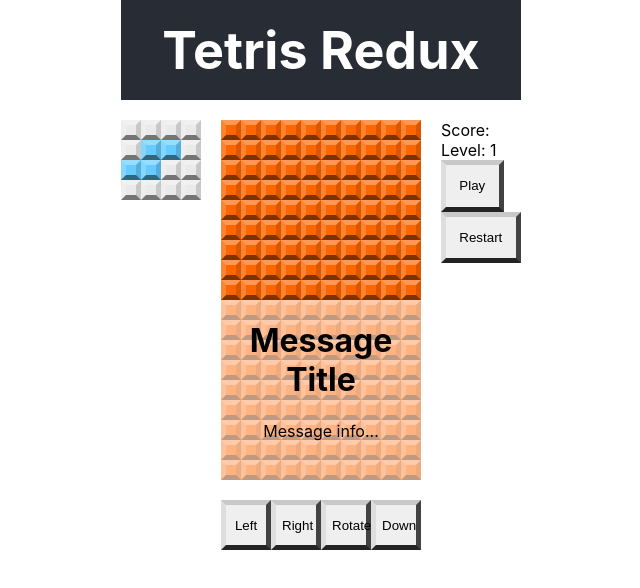
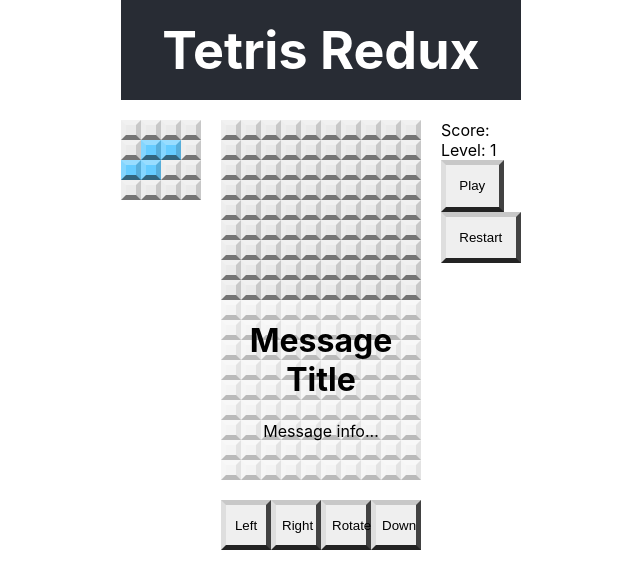
Before and after one commit to LucHighwalker/tetris-redux, a React (Create React App) app: page / in a window 1280 px wide. Shown: the top 588 px of the page, without its empty margins (319-959 px from the left). Built offline with nearby package versions, Linux system fonts and the light colour scheme.

Commit message:
connected gridboard to redux.

```diff
--- a/src/components/gridBoard/gridBoard.jsx
+++ b/src/components/gridBoard/gridBoard.jsx
@@ -2,6 +2,8 @@
 import { connect } from "react-redux";
 
 import GridSquare from "../gridSquare/gridSquare";
+
+import { shapes } from '../../utils'
 
 import "./gridBoard.scss";
 
@@ -13,15 +15,33 @@
   }
 
   makeGrid() {
-    const grid = [];
-    for (let row = 0; row < 18; row++) {
-      grid.push([]);
-      for (let col = 0; col < 10; col++) {
-        grid[row].push(<GridSquare key={`${col}${row}`} color="1" />);
+    // collect properties mapped to props from state.
+  const { grid, shape, rotation, x, y } = this.props
+  // get the block which is the current shape the player is controlling
+  const block = shapes[shape][rotation]
+  const blockColor = shape
+  // map rows
+  return grid.map((rowArray, row) => {
+    // map columns
+    return rowArray.map((square, col) => {
+      // Find the block x and y on the shape grid
+      // By subtracting the x and y from the col and the row we get the position of the upper left corner of the block array as if it was superimposed over the main grid
+      const blockX = col - x
+      const blockY = row - y
+      let color = square
+      // Map current falling block to grid.
+      // For any squares that fall on the grid we need to look at the block array and see if there is a 1 in this case we use the block color.
+      if (blockX >= 0 && blockX < block.length && blockY >= 0 && blockY < block.length) {
+        color = block[blockY][blockX] === 0 ? color : blockColor
       }
-    }
-
-    return grid;
+      // Generate a unique key for every block
+      const k = row * grid[0].length + col;
+      // Generate a grid square
+      return <GridSquare
+              key={k}
+              color={color} />
+    })
+  })
   }
 
   // The components generated in makeGrid are rendered in div.grid-board
@@ -31,7 +51,13 @@
 }
 
 const mapStateToProps = state => ({
-  ...state
+  grid: state.game.grid,
+  shape: state.game.shape,
+  rotation: state.game.rotation,
+  x: state.game.x,
+  y: state.game.y,
+  speed: state.game.speed,
+  isRunning: state.game.isRunning
 });
 
 const mapDispatchToProps = dispatch => ({
--- a/src/components/nextBlock/nextBlock.jsx
+++ b/src/components/nextBlock/nextBlock.jsx
@@ -2,6 +2,8 @@
 import { connect } from "react-redux";
 
 import GridSquare from "../gridSquare/gridSquare";
+
+import { moveDown } from '../../redux/actions'
 
 import { shapes } from '../../utils'
 
@@ -37,15 +39,12 @@
   }
 }
 
-const mapStateToProps = state => {
-  // Return nextShape as shape
-  return {
-    shape: state.gameReducer.nextShape
-  }
-};
+const mapStateToProps = state => ({
+    shape: state.game.nextShape
+});
 
 const mapDispatchToProps = dispatch => ({
-  // action: () => dispatch(action())
+  moveDown
 });
 
 export default connect(
--- a/src/redux/reducers/rootReducer.js
+++ b/src/redux/reducers/rootReducer.js
@@ -4,5 +4,5 @@
 import gameReducer from './gameReducer';
 
 export default combineReducers({
-	gameReducer,
+	game: gameReducer,
 });
```
